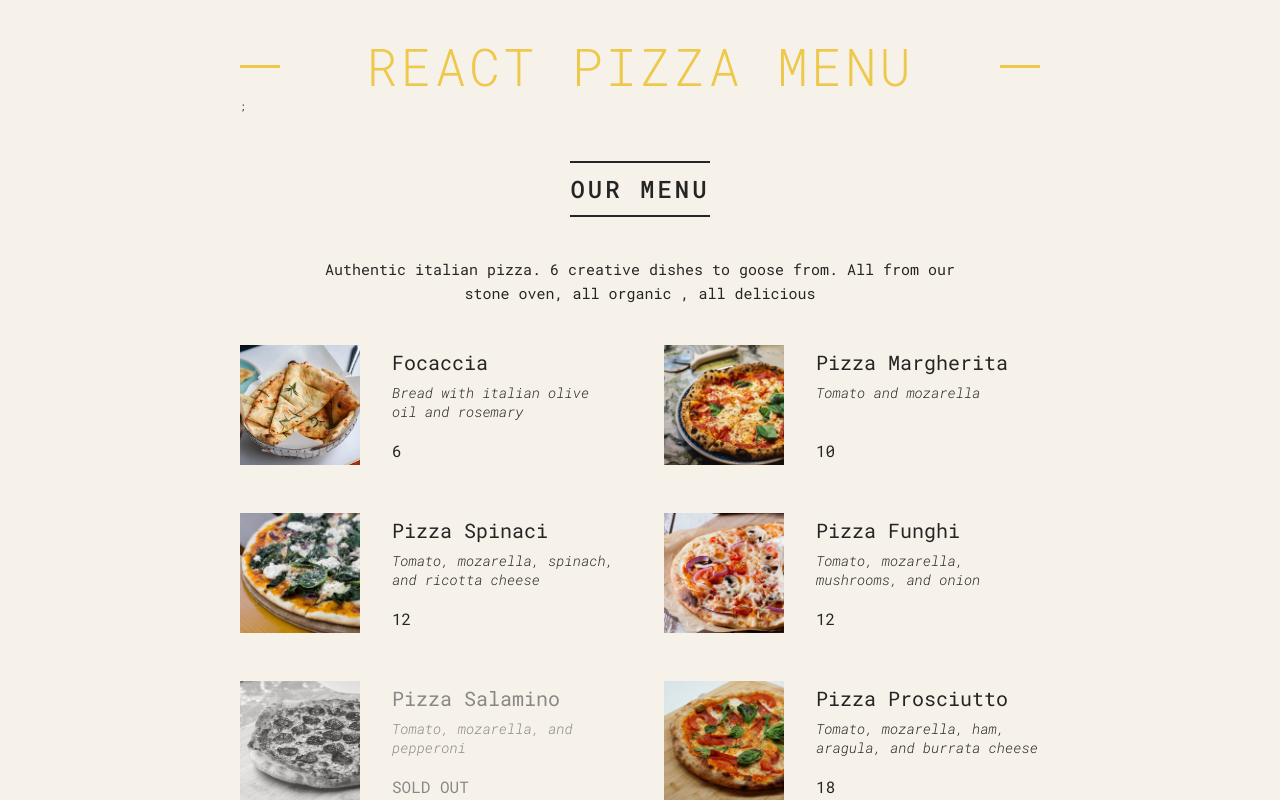
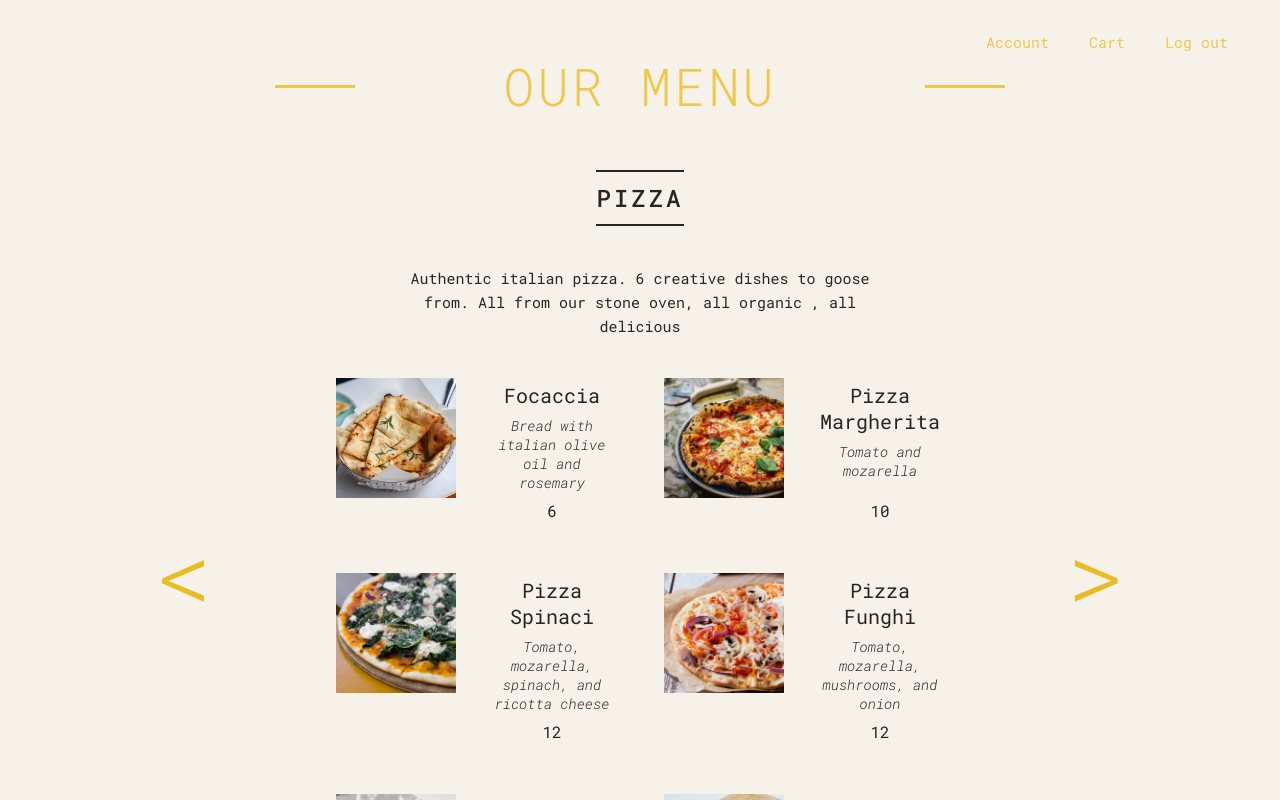
Before and after one commit to mihaela336/pizza-menu, a React (Create React App) app: page / in a window 1280 px wide. Shown: the top 800 px of the page. Built offline with nearby package versions, Linux system fonts and the light colour scheme.

Commit message:
update layout -navbar, menu-buttons

```diff
--- a/src/components/App.jsx
+++ b/src/components/App.jsx
@@ -2,14 +2,21 @@ import React from "react";
 import Header from "./Header.jsx";
 import Menu from "./Menu.jsx";
 import Footer from "./Footer.jsx";
+import Navbar from "./Navbar.jsx";
 
 function App() {
   return (
-    <div className="container">
+    <>
+      <div className="navbar">
+        <Navbar />
+      </div>
+
       <Header />
+
       <Menu />
+
       <Footer />
-    </div>
+    </>
   );
 }
 
--- a/src/components/Header.jsx
+++ b/src/components/Header.jsx
@@ -3,7 +3,7 @@ import React from "react";
 function Header() {
   return (
     <header className="header">
-      <h1>React Pizza Menu</h1>;
+      <h1>Our menu</h1>
     </header>
   );
 }
--- a/src/components/Menu.jsx
+++ b/src/components/Menu.jsx
@@ -1,31 +1,19 @@
-import React from "react";
-import Pizza from "./Pizza.jsx";
-import pizzaData from "../data.js";
+import MenuSection from "./MenuSection";
 
 function Menu() {
-  const pizzas = pizzaData;
-  const numPizzas = pizzas.length;
   return (
-    <main className="menu">
-      <h2> Our Menu</h2>
+    <div className="container">
+      <div className="menu-button">
+        <h1> &lt;</h1>
+      </div>
+      <div className="menu-section">
+        <MenuSection />
+      </div>
 
-      {numPizzas > 0 ? (
-        <>
-          <p>
-            Authentic italian pizza. 6 creative dishes to goose from. All from
-            our stone oven, all organic , all delicious
-          </p>
-          <ul className="pizzas">
-            {pizzaData.map((pizza) => {
-              return <Pizza pizzaObj={pizza} key={pizza.name} />;
-            })}
-          </ul>
-        </>
-      ) : (
-        <p>We're still working on our menu, please come back later</p>
-      )}
-    </main>
+      <div className="menu-button">
+        <h1> &gt; </h1>
+      </div>
+    </div>
   );
 }
-
 export default Menu;
--- /dev/null
+++ b/src/components/MenuSection.jsx
@@ -0,0 +1,31 @@
+import React from "react";
+import Pizza from "./Pizza.jsx";
+import pizzaData from "../data.js";
+
+function MenuSection() {
+  const pizzas = pizzaData;
+  const numPizzas = pizzas.length;
+  return (
+    <main className="items">
+      <h2> Pizza</h2>
+
+      {numPizzas > 0 ? (
+        <>
+          <p>
+            Authentic italian pizza. 6 creative dishes to goose from. All from
+            our stone oven, all organic , all delicious
+          </p>
+          <ul className="pizzas">
+            {pizzaData.map((pizza) => {
+              return <Pizza pizzaObj={pizza} key={pizza.name} />;
+            })}
+          </ul>
+        </>
+      ) : (
+        <p>We're still working on our menu, please come back later</p>
+      )}
+    </main>
+  );
+}
+
+export default MenuSection;
--- /dev/null
+++ b/src/components/Navbar.jsx
@@ -0,0 +1,11 @@
+function Navbar() {
+  return (
+    <div>
+      <a href="">Account</a>
+      <a href="">Cart</a>
+      <a href="">Log out</a>
+    </div>
+  );
+}
+
+export default Navbar;
--- a/src/index.css
+++ b/src/index.css
@@ -21,20 +21,22 @@ body {
   padding-bottom: 6rem;
 }
 
-.container {
-  max-width: 80rem;
-  margin: 0 auto;
-
-  display: flex;
-  flex-direction: column;
-  align-items: center;
-  gap: 4.8rem;
-}
-
 /* *************** */
 
-.header {
-  align-self: stretch;
+.navbar {
+  width: 100%;
+  display: flex;
+  justify-content: flex-end;
+}
+a {
+  color: #edc84b;
+  margin: 20px;
+  text-decoration: none;
+  font-size: 1.5rem;
+}
+a:hover {
+  text-decoration: underline;
+  color: #e9bb24;
 }
 
 .header h1 {
@@ -48,7 +50,6 @@ body {
   font-weight: 300;
   letter-spacing: 3px;
   position: relative;
-  width: 100%;
   display: block;
 }
 
@@ -57,30 +58,56 @@ body {
   display: block;
   content: "";
   height: 3px;
-  width: 4rem;
+  width: 8rem;
   background-color: #edc84b;
   position: absolute;
   top: calc(50% - 1px);
 }
 
 .header h1::before {
-  left: 0;
+  left: 20%;
 }
 
 .header h1::after {
-  right: 0;
+  right: 20%;
 }
 
 /* *************** */
 
-.menu {
+.container {
+  /* background-color: red; */
+  display: grid;
+  grid-template-columns: 1fr 2fr 1fr;
+  text-align: center;
+}
+.container div {
+  display: flex;
+  justify-content: center;
+  align-items: center;
+}
+.container h1 {
+  color: #e9bb24;
+  font-size: 10rem;
+  font-weight: 300;
+}
+
+.menu-section {
+  max-width: 80rem;
+  margin: 50px auto 10%;
+
+  display: flex;
+  flex-direction: column;
+  align-items: center;
+  gap: 4.8rem;
+}
+.items {
   display: flex;
   flex-direction: column;
   align-items: center;
   gap: 4rem;
 }
 
-.menu h2 {
+.items h2 {
   display: inline-block;
   padding: 1rem 0;
   border-top: 2px solid currentColor;
@@ -91,7 +118,7 @@ body {
   font-weight: 500;
 }
 
-.menu > p {
+.items > p {
   font-size: 1.5rem;
   text-align: center;
   line-height: 1.6;
```
